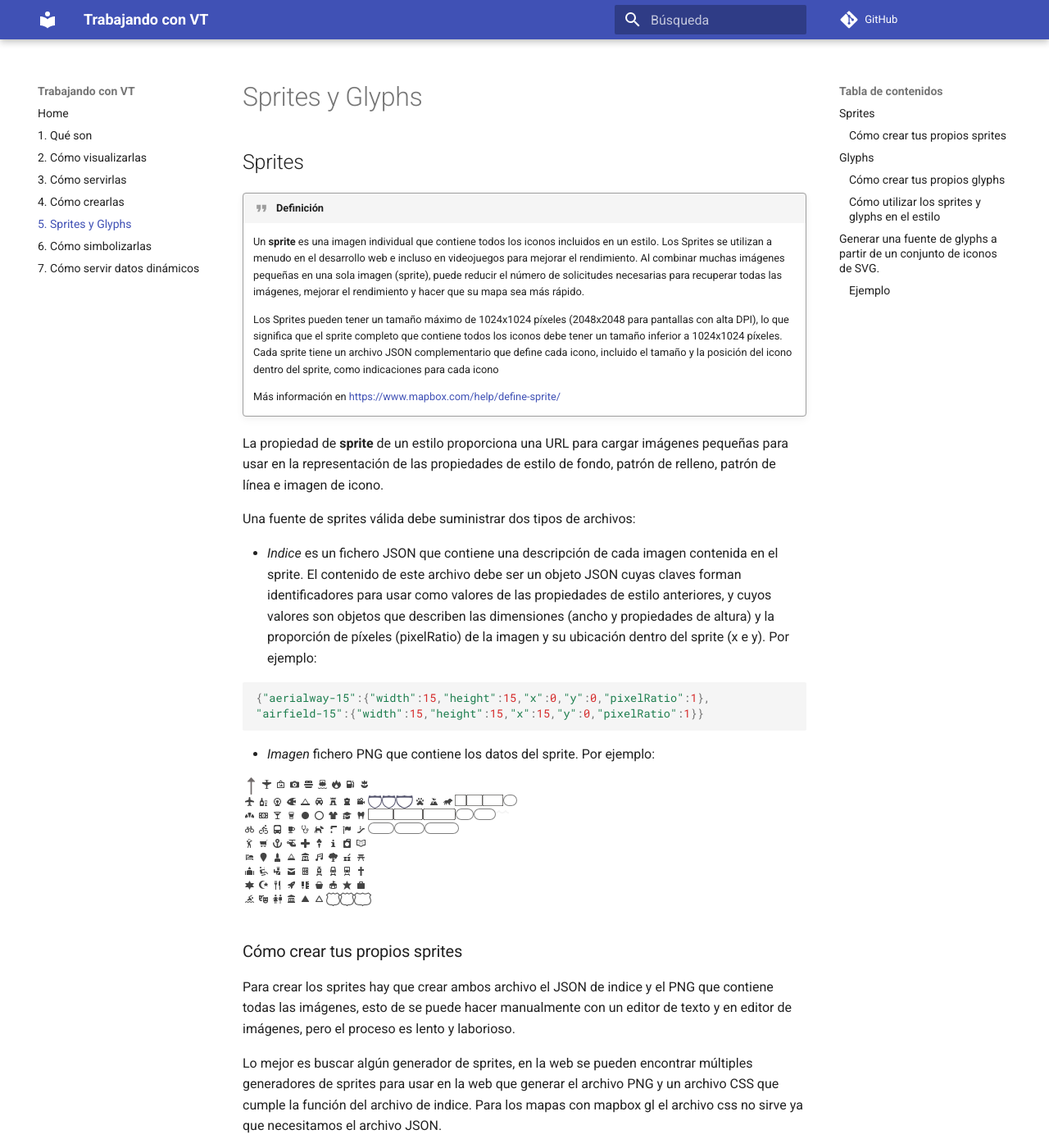
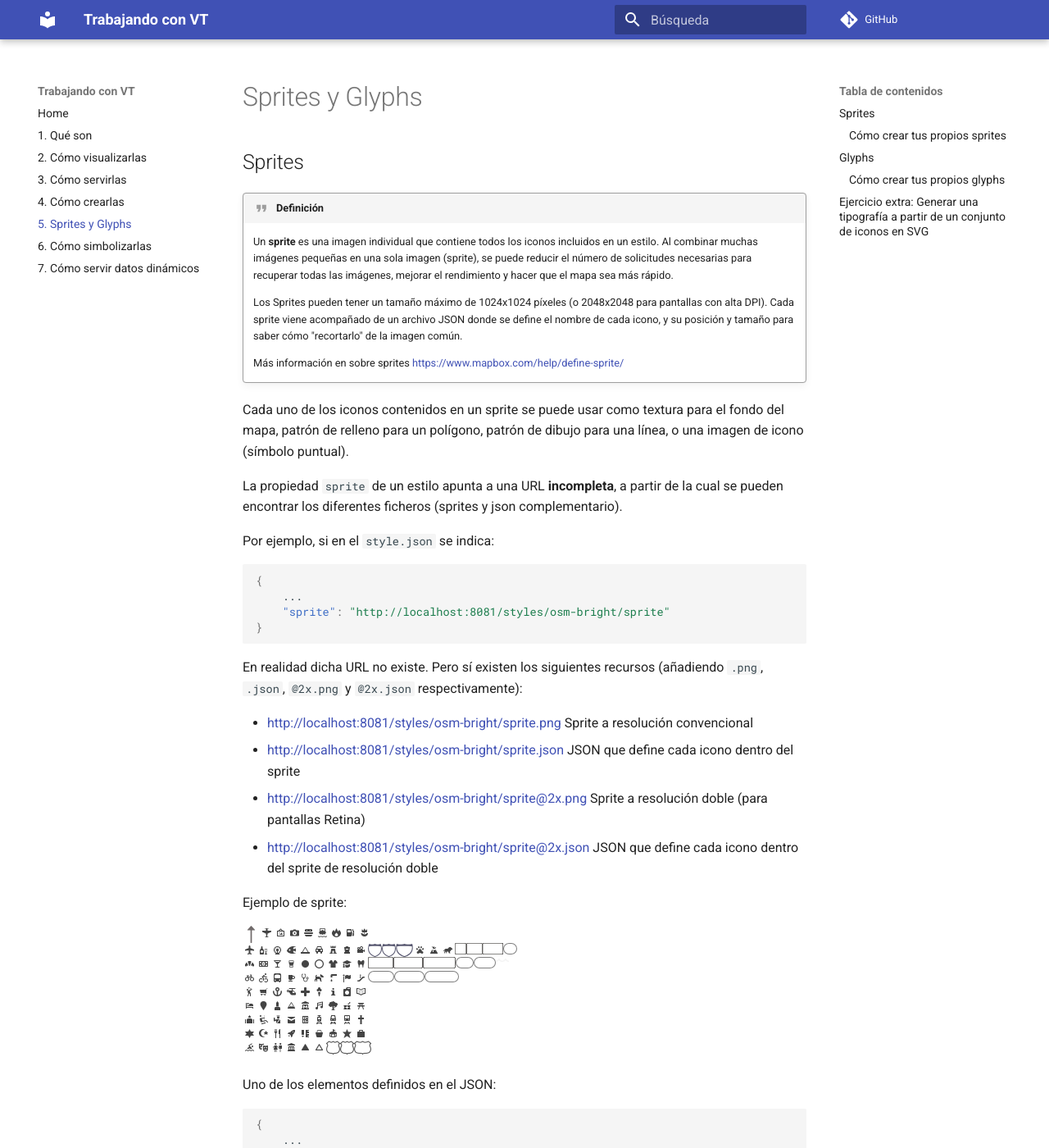
Before and after one commit to geoinquiets/taller-vt, an MkDocs documentation site: the page built from docs/5_sprites_glyphs.md, in a window 1280 px wide and 1400 px high. Shown: the whole window at 82% size. Built offline with MkDocs 1.6.1 and Material for MkDocs 9.7.7, drawn with Linux system fonts in a browser that asks for light colours; comment, search, counter and statistics services are not loaded; old or Windows-style settings are respelled for this version of MkDocs; some of the changed text lies outside the part shown.

Commit message:
Revisado apartado Sprites y Glyphs

````diff
--- a/docs/5_sprites_glyphs.md
+++ b/docs/5_sprites_glyphs.md
@@ -3,54 +3,121 @@
 ## Sprites
 
 !!! quote "Definición"
-    Un **sprite** es una imagen individual que contiene todos los iconos incluidos en un estilo. Los Sprites se utilizan a menudo en el desarrollo web e incluso en videojuegos para mejorar el rendimiento. Al combinar muchas imágenes pequeñas en una sola imagen (sprite), puede reducir el número de solicitudes necesarias para recuperar todas las imágenes, mejorar el rendimiento y hacer que su mapa sea más rápido.
+    Un **sprite** es una imagen individual que contiene todos los iconos incluidos en un estilo. Al combinar muchas
+    imágenes pequeñas en una sola imagen (sprite), se puede reducir el número de solicitudes necesarias para recuperar
+    todas las imágenes, mejorar el rendimiento y hacer que el mapa sea más rápido.
 
-    Los Sprites pueden tener un tamaño máximo de 1024x1024 píxeles (2048x2048 para pantallas con alta DPI), lo que significa que el sprite completo que contiene todos los iconos debe tener un tamaño inferior a 1024x1024 píxeles. Cada sprite tiene un archivo JSON complementario que define cada icono, incluido el tamaño y la posición del icono dentro del sprite, como indicaciones para cada icono
+    Los Sprites pueden tener un tamaño máximo de 1024x1024 píxeles (o 2048x2048 para pantallas con alta DPI).
+    Cada sprite viene acompañado de un archivo JSON donde se define el nombre de cada icono, y su posición y tamaño
+    para saber cómo "recortarlo" de la imagen común.
 
-    Más información en https://www.mapbox.com/help/define-sprite/
+    Más información en sobre sprites https://www.mapbox.com/help/define-sprite/
 
-La propiedad de **sprite** de un estilo proporciona una URL para cargar imágenes pequeñas para usar en la representación de las propiedades de estilo de fondo, patrón de relleno, patrón de línea e imagen de icono.
 
-Una fuente de sprites válida debe suministrar dos tipos de archivos:
+Cada uno de los iconos contenidos en un sprite se puede usar como textura para el fondo del mapa, patrón de relleno para
+un polígono, patrón de dibujo para una línea, o una imagen de icono (símbolo puntual).
 
-* *Indice* es un fichero JSON que contiene una descripción de cada imagen contenida en el sprite. El contenido de este archivo debe ser un objeto JSON cuyas claves forman identificadores para usar como valores de las propiedades de estilo anteriores, y cuyos valores son objetos que describen las dimensiones (ancho y propiedades de altura) y la proporción de píxeles (pixelRatio) de la imagen y su ubicación dentro del sprite (x e y). Por ejemplo:
+La propiedad `sprite` de un estilo apunta a una URL **incompleta**, a partir de la cual se pueden encontrar los diferentes
+ficheros (sprites y json complementario).
 
-``` js
-{"aerialway-15":{"width":15,"height":15,"x":0,"y":0,"pixelRatio":1},
-"airfield-15":{"width":15,"height":15,"x":15,"y":0,"pixelRatio":1}}
+Por ejemplo, si en el `style.json` se indica:
+
+```json
+{
+    ...
+    "sprite": "http://localhost:8081/styles/osm-bright/sprite"
+}
 ```
 
-* *Imagen* fichero PNG que contiene los datos del sprite. Por ejemplo:
+En realidad dicha URL no existe. Pero sí existen los siguientes recursos (añadiendo `.png`, `.json`, `@2x.png` y `@2x.json` respectivamente):
+
+* http://localhost:8081/styles/osm-bright/sprite.png Sprite a resolución convencional
+* http://localhost:8081/styles/osm-bright/sprite.json JSON que define cada icono dentro del sprite
+* http://localhost:8081/styles/osm-bright/sprite@2x.png Sprite a resolución doble (para pantallas Retina)
+* http://localhost:8081/styles/osm-bright/sprite@2x.json JSON que define cada icono dentro del sprite de resolución doble
+
+Ejemplo de sprite:
 
 ![Sprite](img/sprite.png)
 
+
+Uno de los elementos definidos en el JSON:
+
+```json
+{
+    ...
+    "airport_11": {
+        "height": 17,
+        "width": 17,
+        "x": 17,
+        "y": 0,
+        "pixelRatio": 1
+    },
+    ....
+}
+```
+
 ### Cómo crear tus propios sprites
 
-Para crear los sprites hay que crear ambos archivo el JSON de indice y el PNG que contiene todas las imágenes, esto de se puede hacer manualmente con un editor de texto y en editor de imágenes, pero el proceso es lento y laborioso.
+Para generar los sprites a partir de imágenes individuales hay que crear los cuatro archivos. Esto se podría hacer
+manualmente con un editor de texto, un editor de imágenes y mucha paciencia, pero afortunadamente existen herramientas
+que lo automatizan.
 
-Lo mejor es buscar algún generador de sprites, en la web se pueden encontrar múltiples generadores de sprites para usar en la web que generar el archivo PNG y un archivo CSS que cumple la función del archivo de indice. Para los mapas con mapbox gl el archivo css no sirve ya que necesitamos el archivo JSON.
+Los sprites convencionales para la web difieren de los de Mapbox, ya que utilizan una imagen compuesta `png` y un archivo
+`css` con las reglas de simbolización para su aprovechamiento en páginas web. Mapbox GL, en cambio, necesita el fichero
+`json`, no un CSS.
 
-Para generar sprites basados en ficheros SVG podemos utilizar https://github.com/gencat/ICGC-createsprites un script de Nodejs basado en la librería de Mapbox [spritezero](https://github.com/mapbox/spritezero) que permite generar sprites en @2x y de mayor resolución para usar en pantallas retina, etc.
+Para generar los sprites y sus json a partir de una colección de imágenes en formato SVG, se recomienda el uso de la
+librería de Mapbox [spritezero-cli](https://github.com/mapbox/spritezero-cli), de la siguiente manera:
+
+```bash
+cd datos
+npm install -g @mapbox/spritezero-cli
+spritezero sprites iconos-maki-svg
+spritezero --retina sprites@2x iconos-maki-svg
+```
+
+Una vez generados, los movemos al directorio donde residirá el estilo que los use (en nuestro caso, `natural-earth`):
+
+```bash
+mkdir ../tileserver/styles/natural-earth
+mv sprites* ../tileserver/styles/natural-earth
+```
+
 
 ## Glyphs
 
-La propiedad de **glyphs** de un estilo proporciona una plantilla de URL para cargar conjuntos de glifos en formato PBF. Sirve para cargar las diferentes fuentes que se utilizar en el mapa. Ejemplo
+En la propiedad `glyphs` se indica una plantilla de URL para cargar tipografías en formato PBF, que se usarán para
+dibujar etiquetas en el mapa. Por ejemplo:
 
-```
-https://free.tilehosting.com/fonts/{fontstack}/{range}.pbf
+```json
+{
+    ...
+    "glyphs": "http://localhost:8081/fonts/{fontstack}/{range}.pbf"
+}
 ```
 
 Esta plantilla de URL debe incluir dos tokens:
 
-* *{fontstack}* Cuando se solicitan glifos, este token se reemplaza con una lista de fuentes separadas por comas de una pila de fuentes especificada en la propiedad de fuente de texto de una capa de símbolo.
+* `{fontstack}` es el nombre de la tipografía. Por ejemplo `Open Sans Bold`.
+* `{range}` es un rango de 256 puntos de código Unicode (es decir, un subconjunto de letras o símbolos). En función del texto a mostrar, el visor solicitará los rangos necesarios. El primero es `0-255`.
 
-* *{rango}* Cuando se solicitan glifos, este token se reemplaza con un rango de 256 puntos de código Unicode. Los rangos reales que se cargan se determinan en tiempo de ejecución según el texto que se debe mostrar.
+Una petición real tendría la forma:
+
+* http://localhost:8081/fonts/Open%20Sans%20Bold/0-255.pbf
+
+Un glyph contiene una derivada de la tipografía binaria que permite escalarla sin el pixelado, y sería una imagen en
+ escala de grises con este aspecto:
+
+![Signed Distance Field Glyph](img/signed_distance_field.png)
+
 
 ### Cómo crear tus propios glyphs
 
 Descargar el proyecto de github `openmaptiles/fonts`
 
 ```bash
+cd ~/Desktop/taller-vt/
 wget https://github.com/openmaptiles/fonts/archive/master.zip
 unzip master.zip
 cd fonts-master
@@ -80,140 +148,34 @@
 
 Habrá que reiniciar el tileserver para que cargue las nuevas tipografías.
 
-### Cómo utilizar los sprites y glyphs en el estilo
+Podemos ver una lista de las tipografías disponibles en el servidor en la dirección http://localhost:8081/fonts.json
 
-En el fichero de estilo indicar la URL tanto de los sprites como de los glyphs.
 
-``` js linenums="25"
-"sprite": "https://openmaptiles.github.io/osm-bright-gl-style/sprite",
-"glyphs": "https://free.tilehosting.com/fonts/{fontstack}/{range}.pbf?key=RiS4gsgZPZqeeMlIyxFo",
+## Ejercicio extra: Generar una tipografía a partir de un conjunto de iconos en SVG
+
+Si queremos disponer de una colección de iconos monocromáticos de forma más flexible que usando
+sprites, los podemos convertir en una tipografía. Esto permitirá aplicar las técnicas de las etiquetas de texto a
+nuestros símbolos, como escalarlos sin apreciar pixelado, cambiar su color de base, añadir un halo, etc.
+
+Para transformar un conjunto de iconos SVG en una fuente se pueden utilizar diferentes programas.
+Aqui un listado de algunas webs que permiten generar fuentes:
+
+* https://icomoon.io
+* http://fontello.com/
+* https://glyphter.com/
+* http://fontastic.me/
+
+También podemos generar una fuente propia utilizando el repositorio https://github.com/gencat/ICGC-fonticon-generator,
+de la siguiente manera:
+
+
+```bash
+git clone https://github.com/gencat/ICGC-fonticon-generator
+npm i -g gulp
+cd ICGC-fonticon-generator/
+npm install
+gulp iconfont
 ```
 
-Para descargar los archivos de sprites escribiremos lo siguiente en nuestro terminal
-
-``` bash
-mkdir sprites
-cd sprites
-wget https://raw.githubusercontent.com/gencat/ICGC-createsprites/master/output/sprite%401.json
-wget https://raw.githubusercontent.com/gencat/ICGC-createsprites/master/output/sprite%401.png
-wget https://raw.githubusercontent.com/gencat/ICGC-createsprites/master/output/sprite%402.json
-wget https://raw.githubusercontent.com/gencat/ICGC-createsprites/master/output/sprite%402.png
-wget https://raw.githubusercontent.com/gencat/ICGC-createsprites/master/output/sprite%404.json
-wget https://raw.githubusercontent.com/gencat/ICGC-createsprites/master/output/sprite%404.png
-```
-
-Ir a la carpeta de data
-
-```bash
-cd ..
-```
-
-Modificar el fichero **config.json** del tileserver-gl para agregar la ruta donde se encuentran los sprites y los glyphs
-
-``` js hl_lines="2 3 4 5 6 7"
-{
-  "options":{
-    "paths":{
-      "sprites": "sprites",
-      "fonts": "fonts"
-    }
-  },
-  "styles": {
-    "natural-earth": {
-      "style": "natural_earth.json",
-      "tilejson": {
-        "type": "overlay"
-      }
-    },
-    "natural-earth-2": {
-      "style": "natural_earth_2.json",
-      "tilejson": {
-        "type": "overlay"
-      }
-    }
-  },
-  "data": {
-    "natural_earth": {
-      "mbtiles": "natural_earth.mbtiles"
-    }
-  }
-}
-```
-
-Modificar el fichero **natural_earth_2.json** para cargar los sprites propios. En este caso cargaremos los sprites con resolución para retina.
-
-``` js hl_lines="8 9" linenums="18"
-.....
-"sources": {
-    "local": {
-      "type": "vector",
-      "url": "http://localhost:8181/data/natural_earth.json"
-    }
-  },
-  "sprite": "sprite@2",
-  "glyphs": "fonts/{fontstack}/{range}.pbf",
-  "layers": [
-    {
- .....
-```
-
-Reiniciar el tileserver (*Ctrl+c*)
-
-``` bash
-tileserver-gl-light config.json -p 8181
-```
-
-!!! tip "Bonus"
-    ## Generar una fuente de glyphs a partir de un conjunto de iconos de SVG.
-
-    Para transformar un conjunto de iconos SVG en una fuente se pueden utilizar diferentes programas. Aqui un listado de algunas webs que permiten generar fuentes:
-
-    * https://icomoon.io
-    * http://fontello.com/
-    * https://glyphter.com/
-    * http://fontastic.me/
-
-    También podemos generar una fuente propia utilizando el programa https://github.com/gencat/ICGC-fonticon-generator
-
-    Una vez generada la fuente proceder con los pasos indicados en **Cómo crear tus propios glyphs**
-
-    ### Ejemplo
-
-    Generar la fuente por defecto del ICGC-fonticon-generator. Se genera una fuente llamada Geostart-Regular.
-
-    Generar los glyphs para esta fuente. Se genera una carpeta llamada Geostart Regular.
-
-    Copiar la carpeta Geostart Regular en el directorio fonts del tileserver.
-
-    Reiniciar el tileserver
-
-    En nuestro estilo podemos modificar la capa de *aeropuertos* para que en lugar de mostrar un icono de una imagen del sprite, nuestre un icono procedente de nuestra fuente.
-
-    ``` js hl_lines="8 11 12 13 14 15 16 17" linenums="76"
-    ...
-    {
-      "id": "aeropuertos",
-      "type": "symbol",
-      "source": "local",
-      "source-layer": "airports",
-      "paint": {
-        "text-color": "#fabada"
-      },
-      "layout": {
-        "icon-image": "",
-        "text-field": ",",
-        "symbol-placement": "point",
-        "text-font": [
-          "Geostart Regular"
-        ],
-        "text-size": 25
-      },
-      "minzoom": 0
-    }
-    ....
-    ```
-    Como resultado se deben ver los aeropuertos con el icono correspondiente
-
-    ![Aeropuerto](img/aeropuerto_icon.png)
-
-    Una ventaja de utilizar iconos procedentes de glyphs sobre sprites es que funcionan como una fuente y se pueden cambiar de tamaño y color.
+Una vez generada la fuente, que encontraremos en `iconfont/Geostart-Regular.ttf`, podemos generar los glyphs como se ha
+explicado en el apartado anterior, y añadirlos al tileserver.
````
Also changed, not shown: other parts of docs/5_sprites_glyphs.md (+2 -1 lines), docs/6_estilos.md (+37 -0 lines), docs/7_servidor_dinamico.md (+1 -1 lines), docs/img/signed_distance_field.png (added).
